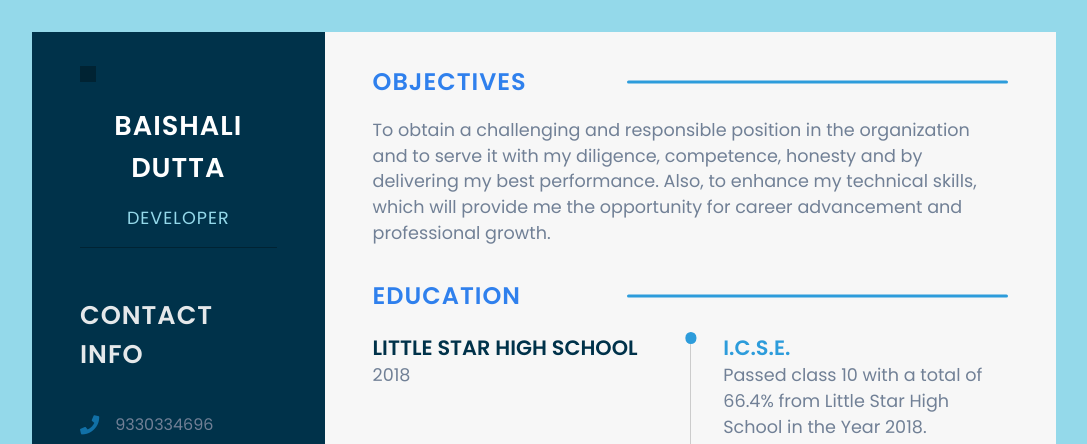
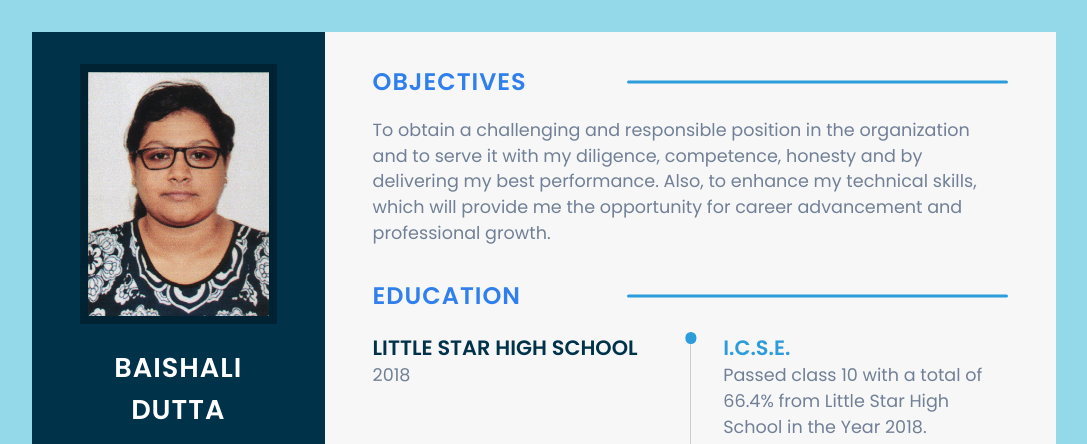
Before and after one commit to Baishali8/resume, a plain HTML site: page index.html in a window 1280 px wide. Shown: the top 444 px of the page, without its empty margins (96-1183 px from the left). Drawn offline with Linux system fonts and the light colour scheme; the site is published under a folder, as on GitHub Pages, so addresses that start at the root find nothing.

Commit message:
Update index.html

```diff
--- a/index.html
+++ b/index.html
@@ -17,7 +17,7 @@
         <section class="left-section">
             <div class="left-content">
                 <div class="profile">
-                    <img src="/resume-photo.jpg" alt="">
+                    <img src="resume-photo.jpg" alt="">
                     <h2 class="name">Baishali Dutta</h2>
                     <p class="career">Developer</p>
                 </div>
```
